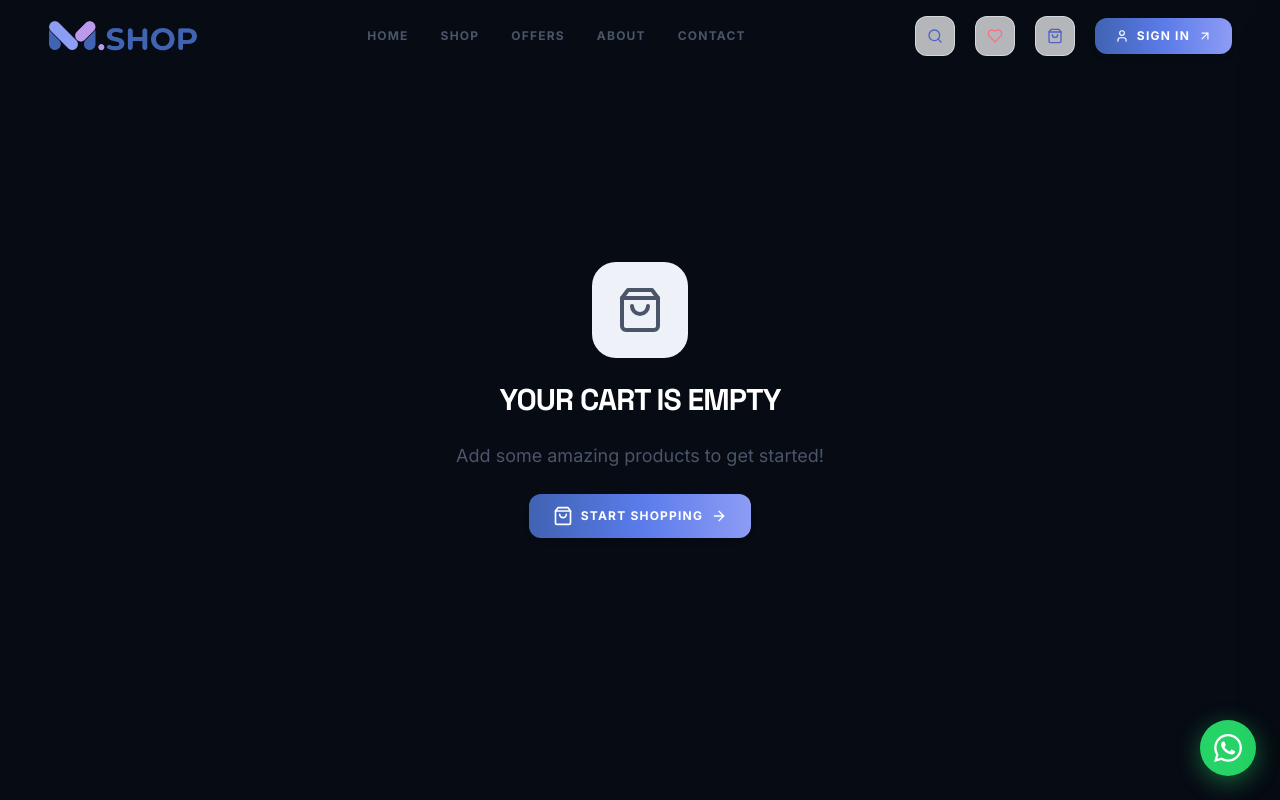
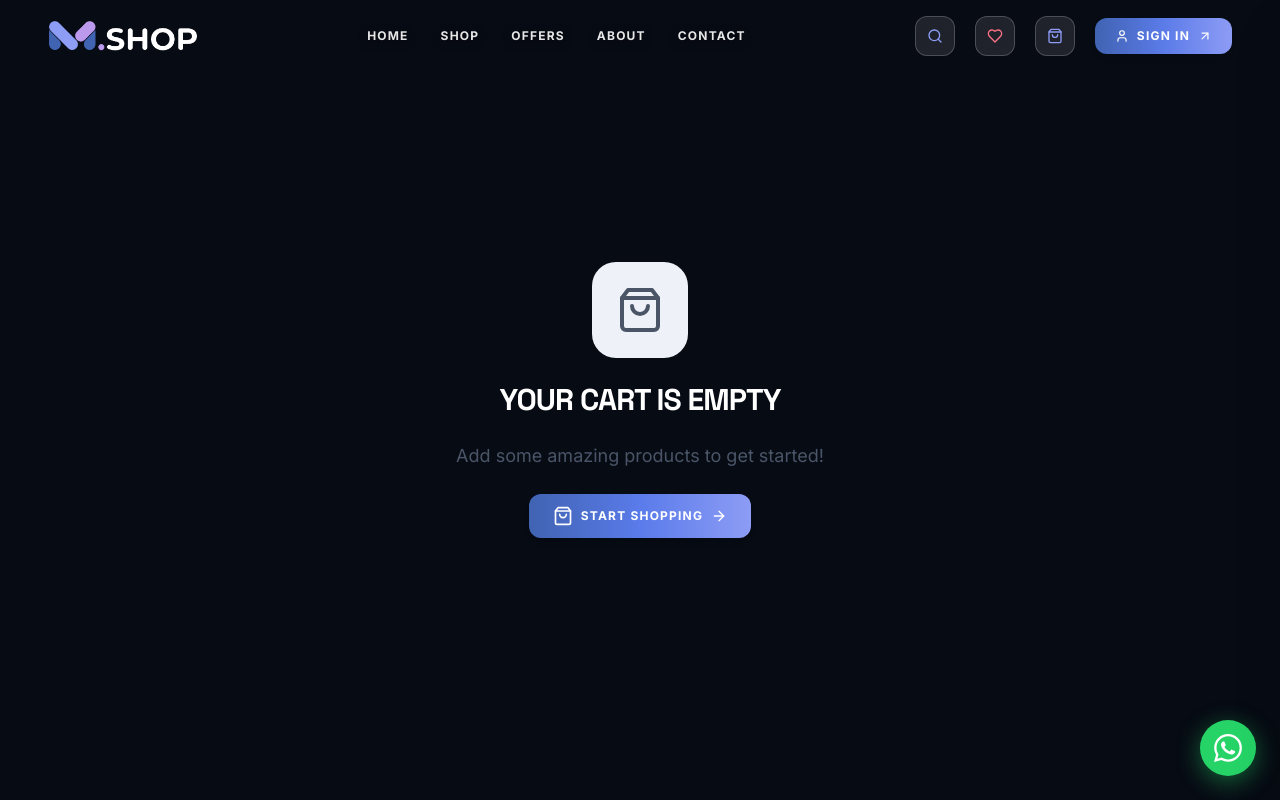
Before and after one commit to abhinavdeveloperiz/MARJAAH-QATAR, a Next.js app: page /en/cart in a window 1280 px wide. Shown: the top 800 px of the page. Built offline with nearby package versions, Linux system fonts and the light colour scheme.

Commit message:
style: enhance navbar links visibility and contrast for transparent and solid states

```diff
--- a/components/layout/EditorialNavbar.tsx
+++ b/components/layout/EditorialNavbar.tsx
@@ -101,11 +101,11 @@ export function EditorialNavbar({ locale }: EditorialNavbarProps) {
     : "bg-transparent border-b border-transparent";
 
   const iconBtnClass = isScrolled
-    ? "bg-slate-100 hover:bg-slate-200 border-slate-200 text-slate-700"
-    : "bg-white/70 hover:bg-white/90 backdrop-blur-sm border-slate-200/70 text-slate-800 shadow-sm";
+    ? "bg-slate-100 hover:bg-slate-200 border-slate-200 text-slate-700 shadow-sm"
+    : "bg-white/10 hover:bg-white/20 border-white/20 text-white backdrop-blur-md shadow-sm";
 
   return (
-    <header className="fixed top-0 left-0 right-0 z-50 select-none" style={{ color: "var(--text-primary)" }}>
+    <header className="fixed top-0 left-0 right-0 z-50 select-none">
       {/* Main Navbar */}
       <div className={cn("transition-all duration-300", navbarBg)}>
         <div className="container-custom h-[64px] sm:h-[72px] flex items-center justify-between gap-2 sm:gap-4">
@@ -115,30 +115,32 @@ export function EditorialNavbar({ locale }: EditorialNavbarProps) {
             aria-label="M.SHOP Home"
             className="flex items-center group transition-transform duration-300 hover:scale-105 flex-shrink-0"
           >
-            <Logo variant="light" size="md" />
+            <Logo variant={isScrolled ? "light" : "dark"} size="md" />
           </Link>
 
           {/* Desktop Nav Links */}
           <nav className="hidden lg:flex items-center gap-8">
-            {navLinks.map((item) => (
+            {navLinks.map((item) => {
+              const isActive = pathname === item.href;
+              return (
                 <Link
                   key={item.href}
                   href={item.href}
                   className={cn(
                     "text-xs font-sans font-bold tracking-widest uppercase transition-all duration-300",
-                  pathname === item.href
-                    ? "drop-shadow-[0_0_12px_rgba(77,99,199,0.3)]"
-                    : "hover:tracking-[0.2em]"
+                    isActive
+                      ? isScrolled
+                        ? "text-[#4063B2] drop-shadow-[0_0_10px_rgba(64,99,178,0.3)]"
+                        : "text-[#8D9CF5] drop-shadow-[0_0_12px_rgba(141,156,245,0.8)] font-black"
+                      : isScrolled
+                        ? "text-slate-700 hover:text-[#4063B2] hover:tracking-[0.2em]"
+                        : "text-white/90 hover:text-white hover:tracking-[0.2em] drop-shadow-[0_2px_4px_rgba(0,0,0,0.6)]"
                   )}
-                style={{
-                  color: pathname === item.href
-                    ? "var(--color-accent)"
-                    : "var(--text-secondary)",
-                }}
                 >
                   {item.label}
                 </Link>
-            ))}
+              );
+            })}
           </nav>
 
           {/* Right Actions */}
@@ -152,7 +154,7 @@ export function EditorialNavbar({ locale }: EditorialNavbarProps) {
                 iconBtnClass
               )}
             >
-              <Search className="w-4 h-4" style={{ color: "var(--color-accent)" }} />
+              <Search className={cn("w-4 h-4", isScrolled ? "text-[#4063B2]" : "text-[#8D9CF5]")} />
             </button>
 
             {/* Wishlist Link */}
@@ -182,7 +184,7 @@ export function EditorialNavbar({ locale }: EditorialNavbarProps) {
                 iconBtnClass
               )}
             >
-              <ShoppingBag className="w-4 h-4" style={{ color: "var(--color-accent)" }} />
+              <ShoppingBag className={cn("w-4 h-4", isScrolled ? "text-[#4063B2]" : "text-[#8D9CF5]")} />
               {totalCartItems > 0 && (
                 <span className="absolute -top-1 -right-1 w-4 h-4 rounded-full bg-[#8D9CF5] text-[#070B14] font-display text-[9px] flex items-center justify-center font-bold shadow-[0_0_10px_#8D9CF5]">
                   {totalCartItems}
```
Lines whose indentation alone changed are shown as unchanged.
